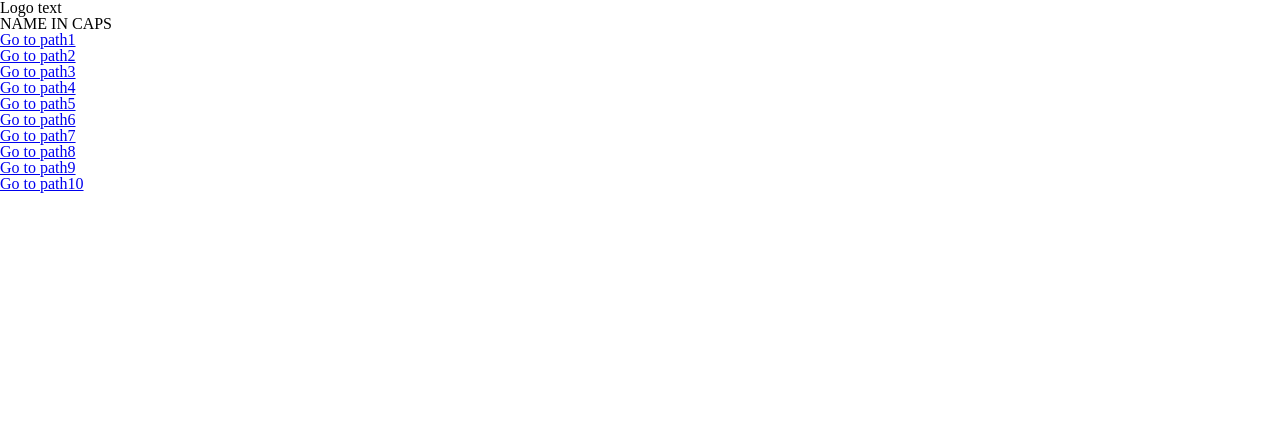
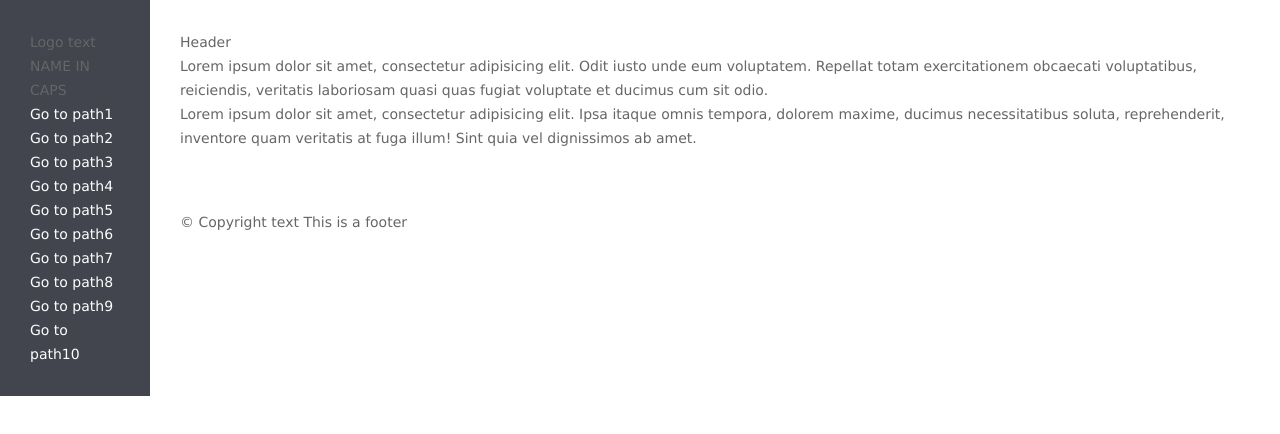
Before and after one commit to AlexKVal/shayhowe-des, a plain HTML site: page index.html in a window 1280 px wide. Drawn offline with Linux system fonts and the light colour scheme.

Commit message:
[added] layout

```diff
--- a/index.html
+++ b/index.html
@@ -9,14 +9,15 @@
 </head>
 
 <body>
+  <dev class="l-wrapper">
+    <aside class="l-aside aside">
       <div class="logo">
         <span class="logo-header">Logo text</span>
         <h1>NAME IN CAPS</h1>
       </div>
 
-  <aside class="menu">
       <nav>
-      <ul class="menu-nav">
+        <ul class="menu">
           <li><a href="#path1">Go to path1</a></li>
           <li><a href="#path2">Go to path2</a></li>
           <li><a href="#path3">Go to path3</a></li>
@@ -31,11 +32,19 @@
       </nav>
     </aside>
 
-  <section class="main">
+    <section class="l-main">
       <article class="content">
-      <!--      -->
+        <h1>Header</h1>
+        <p>Lorem ipsum dolor sit amet, consectetur adipisicing elit. Odit iusto unde eum voluptatem. Repellat totam exercitationem obcaecati voluptatibus, reiciendis, veritatis laboriosam quasi quas fugiat voluptate et ducimus cum sit odio.</p>
+        <p>Lorem ipsum dolor sit amet, consectetur adipisicing elit. Ipsa itaque omnis tempora, dolorem maxime, ducimus necessitatibus soluta, reprehenderit, inventore quam veritatis at fuga illum! Sint quia vel dignissimos ab amet.</p>
       </article>
+
+      <footer class="footer">
+        <small>&copy; Copyright text</small>
+        <small>This is a footer</small>
+      </footer>
     </section>
+  </dev>
 </body>
 
 </html>
--- a/main.css
+++ b/main.css
@@ -48,3 +48,47 @@ table {
 }
 
 /* ======== */
+/* Base */
+*, *:before, &:after {
+  box-sizing: border-box;
+}
+
+body {
+  font-family: 'Lucida Grande', 'Lucida Sans', Verdana, Helvetica, sans-serif;
+  font-size: 14px;
+  line-height: 24px;
+  color: #666;
+  background-color: white;
+}
+
+a {
+  text-decoration: none;
+  color: white;
+}
+a:hover {
+  color: #2db34a;
+}
+
+/* Layout */
+.l-wrapper {
+  display: flex;
+}
+
+.l-aside {
+  flex: 0 0 150px;
+}
+
+.l-main {
+  flex: 1 1 auto;
+}
+
+/* Modules */
+.aside {
+  padding: 30px;
+  background-color: #42444e;
+}
+
+.content,
+.footer {
+  padding: 30px;
+}
```
Lines whose indentation alone changed are shown as unchanged.
